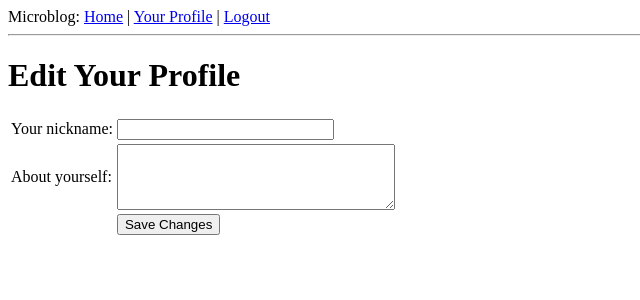
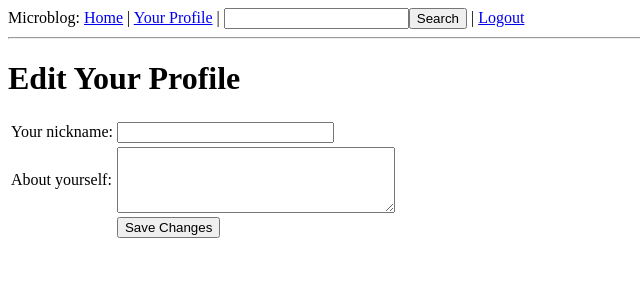
Before and after one commit to jimjshields/flask_mega_tutorial, a Flask app: page /edit in a window 1280 px wide. Shown: the top 300 px of the page, without its empty margins (0-640 px from the left). Run offline with Flask 2, Linux system fonts and the light colour scheme; a user stored in the database is signed in; data comes from the database, SQL or seed files in the repository; parts of the project's set-up code (start-up, migrations or seed data) failed here and were passed over.

Commit message:
Added search form to base template.

```diff
--- a/app/templates/base.html
+++ b/app/templates/base.html
@@ -12,6 +12,7 @@
 			{% if g.user.is_authenticated %}
 			<!-- can pass in arguments to url_for -->
 			| <a href="{{ url_for('user', nickname=g.user.nickname) }}">Your Profile</a>
+			| <form style="display: inline;" action="{{ url_for('search') }}" method="post" name="search">{{ g.search_form.hidden_tag() }}{{ g.search_form.search(size=20) }}<input type="submit" value="Search"></form>
 			| <a href="{{ url_for('logout') }}">Logout</a>
 			{% endif %}
 		</div>
```
